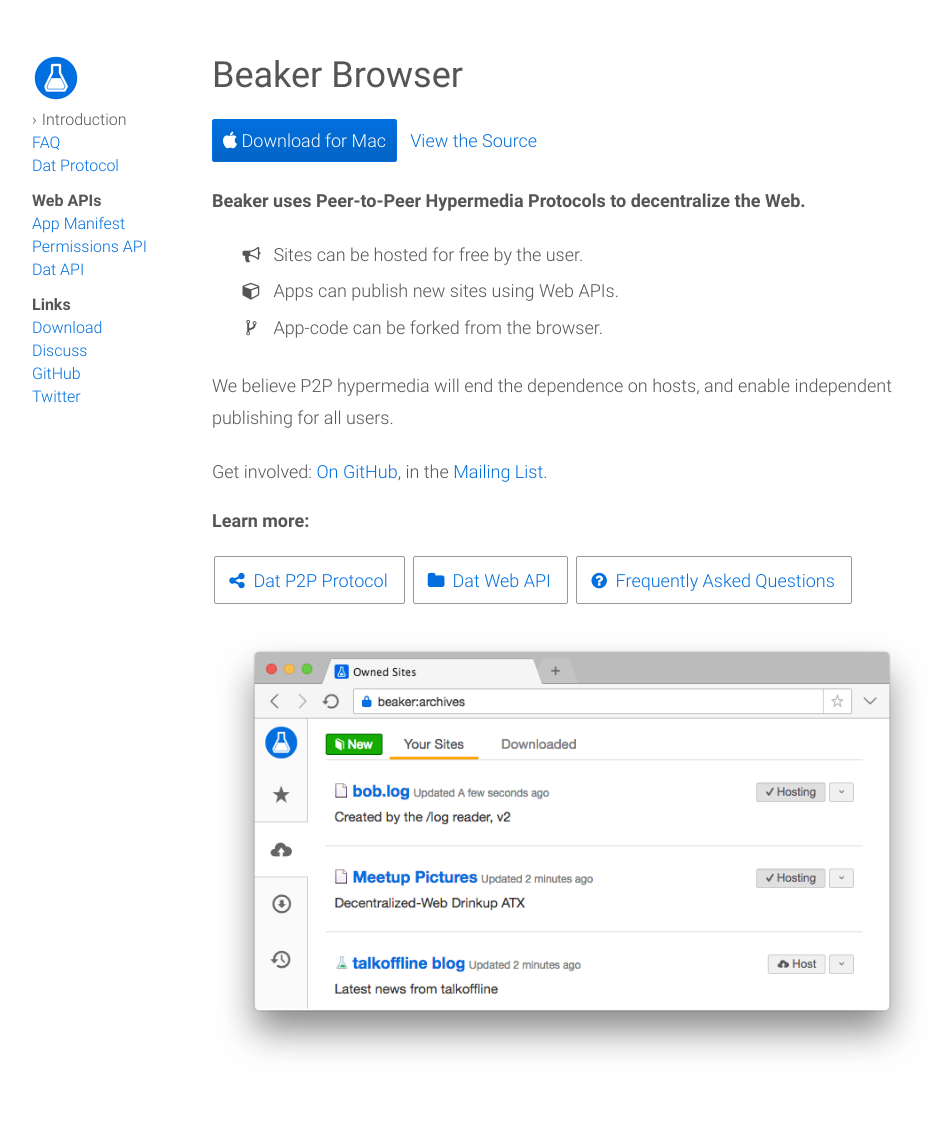
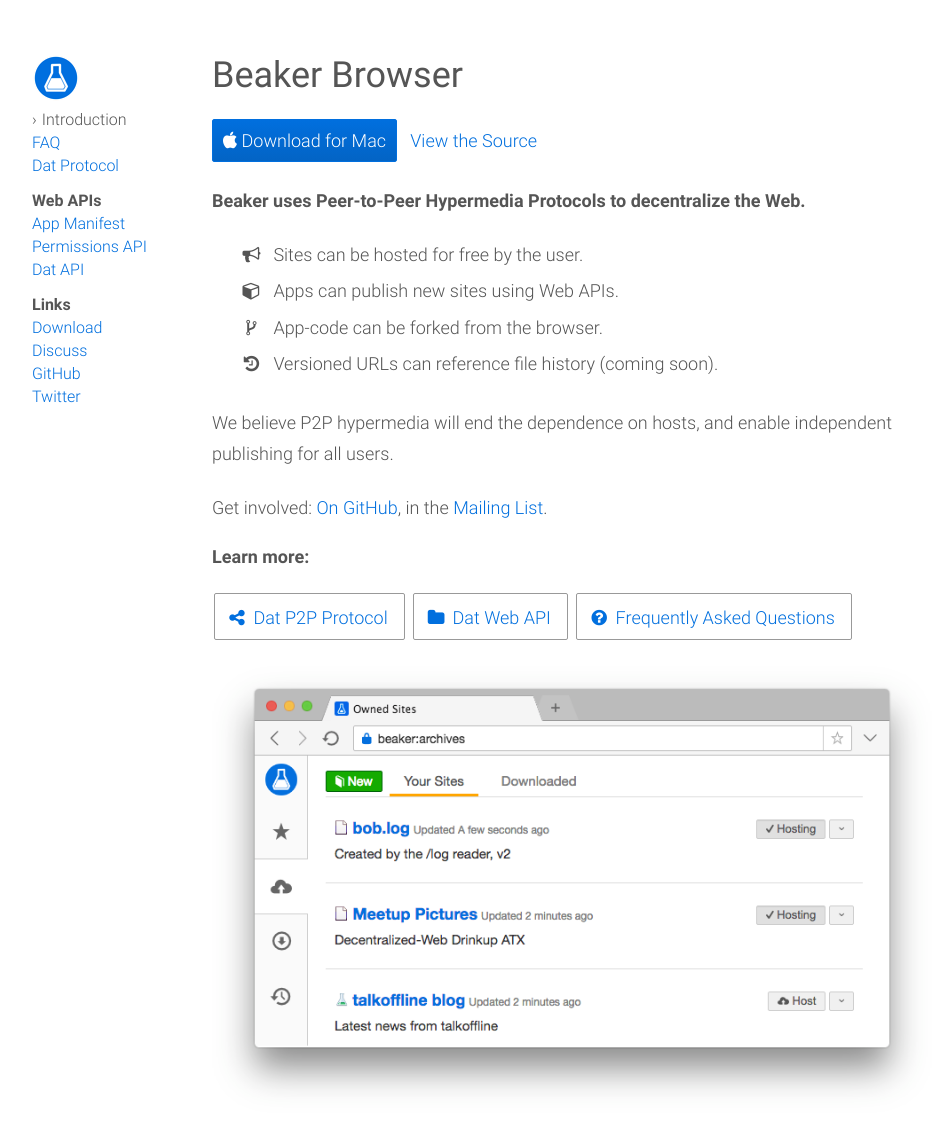
Before and after one commit to beakerbrowser/beakerbrowser.com, a Jekyll site: the page built from _docs/index.md, in a window 1280 px wide. Shown: the whole page, without its empty margins (128-1070 px from the left). Built offline with Jekyll 4.4.1, drawn with Linux system fonts in a browser that asks for light colours; before the commit the page ends 1108 px from its top, so only the background shows below that.

Commit message:
update docs

```diff
--- a/_docs/index.md
+++ b/_docs/index.md
@@ -13,6 +13,7 @@
   <li><span class="fa fa-bullhorn"></span> Sites can be hosted for free by the user.</li>
   <li><span class="fa fa-cube"></span> Apps can publish new sites using Web APIs.</li>
   <li><span class="fa fa-code-fork"></span> App-code can be forked from the browser.</li>
+  <li><span class="fa fa-history"></span> Versioned URLs can reference file history (coming soon).</li>
 </ul>
 
 We believe P2P hypermedia will end the dependence on hosts, and enable independent publishing for all users.
```
